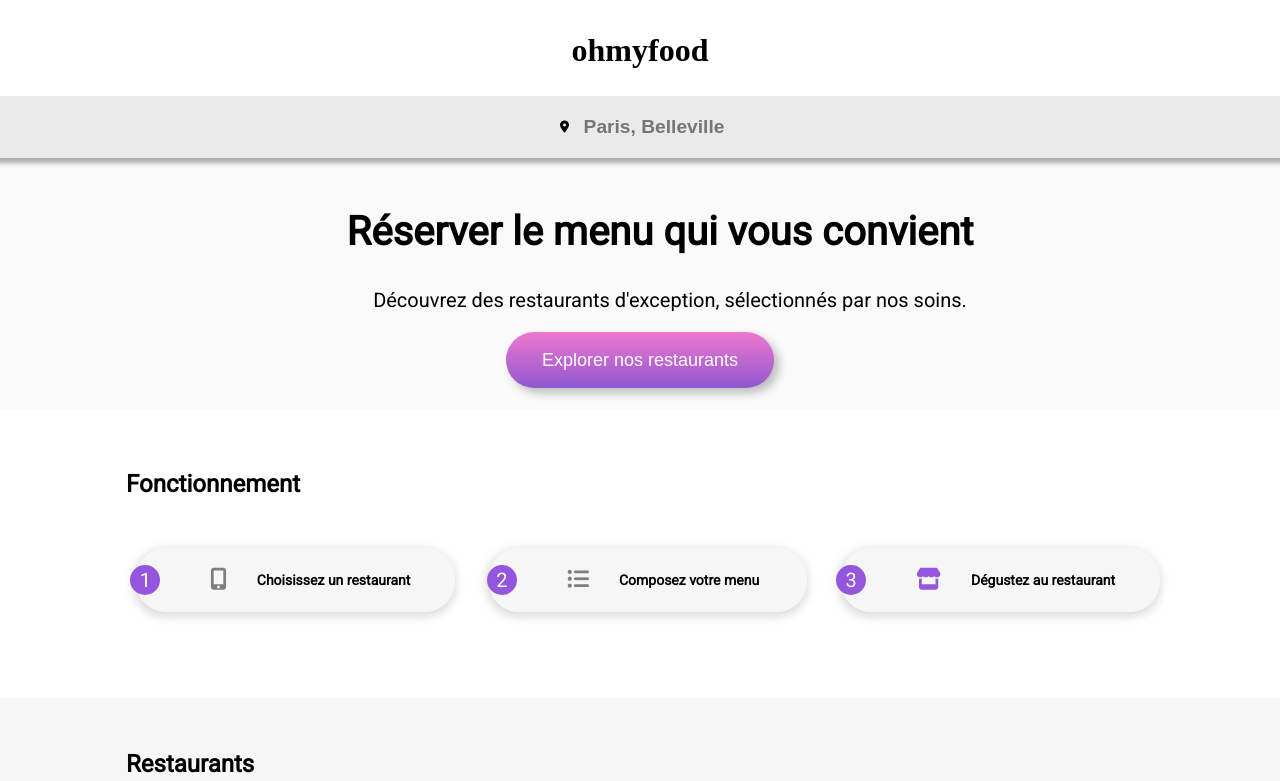
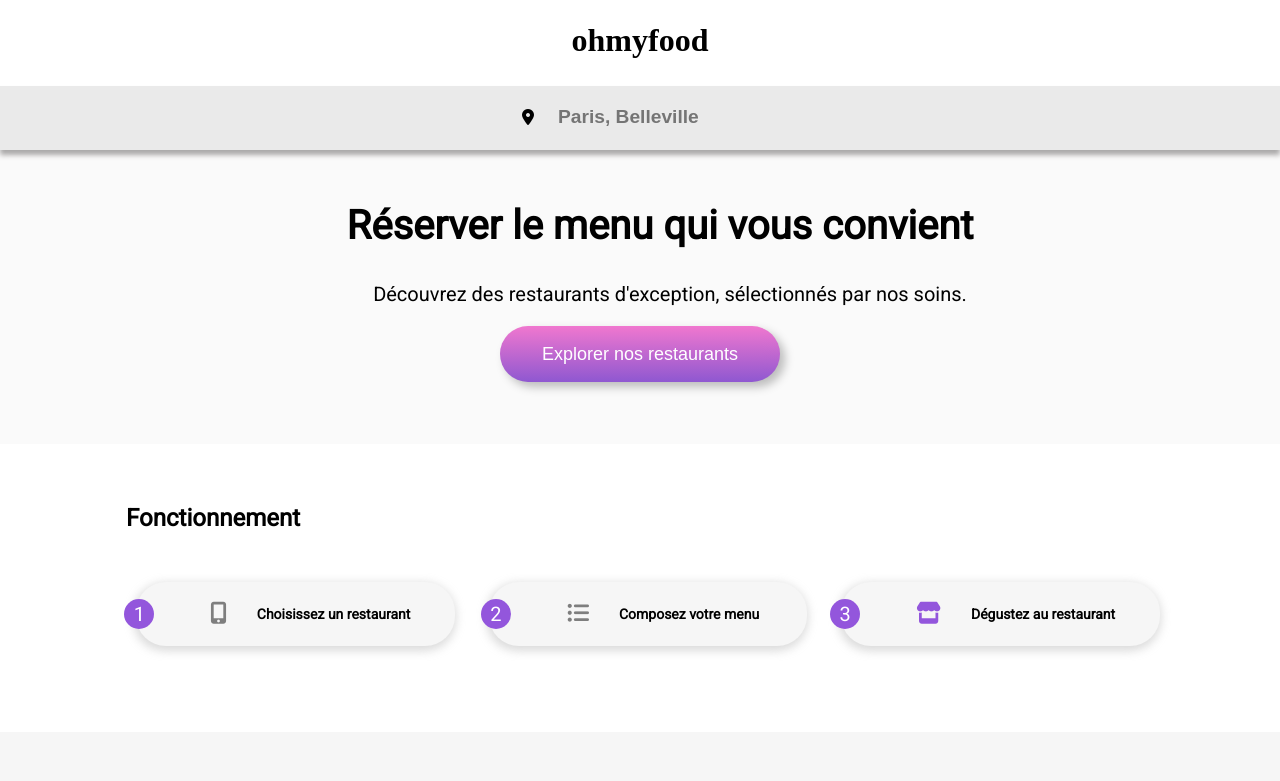
Before and after one commit to Sokhou44/Ohmyfood, a website: page index.html in a window 1280 px wide. Shown: the top 781 px of the page. Drawn offline with Linux system fonts and the light colour scheme; a web font is replaced by a local one.

Commit message:
Version corrigé finale

```diff
--- a/index.html
+++ b/index.html
@@ -15,8 +15,10 @@
 </header>
 <main>
     <div class="localisation">
-        <i class="fa-solid fa-location-dot icone-location"></i>
-        <input class="localisation input" type="text" placeholder="Paris, Belleville">
+        <div class="search-container">
+            <i class="fa-solid fa-location-dot icone-location"></i>
+            <input class="localisation input" type="text" placeholder="Paris, Belleville">
+        </div>
     </div>
     <Section class="reservation">
         <h2 class="reservation-title">Réserver le menu qui vous convient</h2>
--- a/sass/main.scss
+++ b/sass/main.scss
@@ -108,35 +108,42 @@ font-size: 30px
 
 .localisation {
     display: flex;
-    justify-content: center;
+    //justify-content: center;
     align-items: center;
-    position: relative
+    position: relative;
+    height: 60px;
+    background-color: #EAEAEA;
+    box-shadow: 0px 5px 5px 0px rgb(170, 169, 169);
+    border: none;
+}
 
+.search-container{
+    position: relative;
+    margin-left: 30% !important;
+    width: 80%;
+    padding: 0;
+    margin: 0;
 }
 
 .input {
-display: flex;
+    display: inline-block;
     justify-content: center;
-width: 100%;
-position: absolute;
-background-color: #EAEAEA;
+    width: 80%;
     font-size: 1.2rem;
-box-shadow: 0px 5px 5px 0px rgb(170, 169, 169);
-border: none;
-margin-top: 62px;
-text-align: center;
+    text-align: left;
     font-weight: bold;
-height: 60px;
-padding-left: 30px;
+    height: auto !important;
+    margin-left: 10px;
+    padding-left: 10px;
+    outline: none;
+    box-shadow: none !important;
 }
 
 .icone-location {
-position: absolute;
-left: 120px;
-padding-top: 22px;
+    display: inline-block;
     z-index: 1;
-margin-bottom: -40px;
     pointer-events: none;
+    margin-left: 10px;
 }
 
 .reservation-title {
@@ -594,7 +601,7 @@ box-shadow: none;
 }
 
 .header h1 {
-    padding-top: 20px;
+    padding-top: 10px;
 }
 
 h2 {
@@ -603,23 +610,54 @@ padding-left: 110px;
 }
 
 .localisation {
-    height: 40px;
-    box-shadow: none;
-    font-size: 14px;
+    display: flex;
+    //justify-content: center;
+    align-items: center;
+    position: relative;
+    height: 50px;
+    background-color: #EAEAEA;
+    box-shadow: 0px 5px 5px 0px rgb(170, 169, 169);
+    border: none;
+    margin-top: 10px;
+    padding-bottom: 20px;
+}
+
+.search-container{
+    position: relative;
+    margin-left: 45% !important;
+    width: 80%;
+    padding-top: 26px;
+    margin: 0;
+}
+
+.input {
+    display: inline-block;
+    justify-content: center;
+    width: 80%;
+    font-size: 1.2rem;
+    text-align: left;
+    font-weight: bold;
+    height: auto !important;
+    margin-left: 10px;
+    padding-left: 10px;
+    outline: none;
+    box-shadow: none !important;
 }
 
 .icone-location {
-font-size: 12px;
-padding-top: 10px;
-left: 28rem;
+    display: inline-block;
+    z-index: 1;
+    pointer-events: none;
+    margin-left: 10px;
 }
+
 
 .reservation {
     height: 230px;
 }
 
 button, .bnt-commander  {
-width: 22%;
+width: 23%;
 height: 56px;
 white-space: nowrap;
 }
@@ -633,7 +671,7 @@ font-size: 24px;
 .reservation-title {
     font-size: 40px;
     font-weight: bold;
-    margin-top: 60px;
+    margin-top: 20px;
     padding-left: 40px;
 }
 
@@ -673,7 +711,7 @@ display: flex;
 justify-content: center;
 color: white;
 font-size: 20px;
-left: -34px;
+left: -30px;
 }
 
 .fa-store {
@@ -787,26 +825,55 @@ padding-top: 10px;
 @media (min-width: 1025px) and  (max-width: 1299px) {
 
 .item-list-number {
-    left: -50px;
+    left: -56px;
 }
-.icone-location {
-    font-size: 12px;
-    padding-top: 22px;
-    left: 35rem;
-}
-.input {
+.localisation {
     display: flex;
-justify-content: center;
-width: 100%;
-position: absolute;
+    //justify-content: center;
+    align-items: center;
+    position: relative;
+    height: 30px;
     background-color: #EAEAEA;
-font-size: 1.2rem;
     box-shadow: 0px 5px 5px 0px rgb(170, 169, 169);
     border: none;
-margin-top: 62px;
-text-align: center;
+    margin-top: 10px;
+    padding-top: 14px;
+}
+
+.search-container{
+    position: relative;
+    margin-left: 40% !important;
+    width: 80%;
+    padding: 0;
+    margin: 0;
+}
+
+.input {
+    display: inline-block;
+    justify-content: center;
+    width: 80%;
+    font-size: 1.2rem;
+    text-align: left;
     font-weight: bold;
-height: 60px;
-padding-left: 30px;
+    height: auto !important;
+    margin-left: 10px;
+    padding-left: 10px;
+    outline: none;
+    box-shadow: none !important;
 }
+
+.icone-location {
+    display: inline-block;
+    z-index: 1;
+    pointer-events: none;
+    margin-left: 10px;
 }
+
+.reservation-title {
+    font-size: 40px;
+    font-weight: bold;
+    margin-top: 20px;
+    padding-left: 40px;
+}
+
+}
```
Also changed, not shown: assets/css/style.css, 1 other file. Lines whose indentation alone changed are shown as unchanged.
